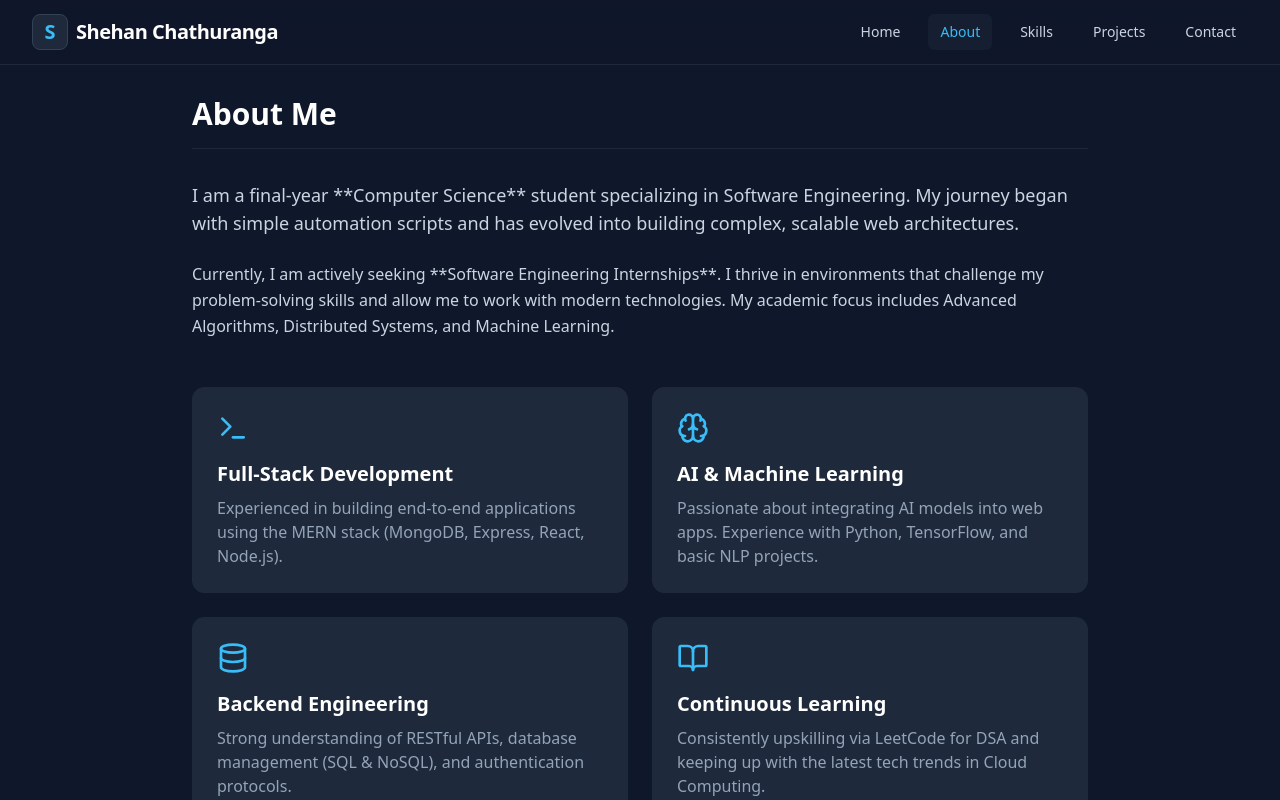
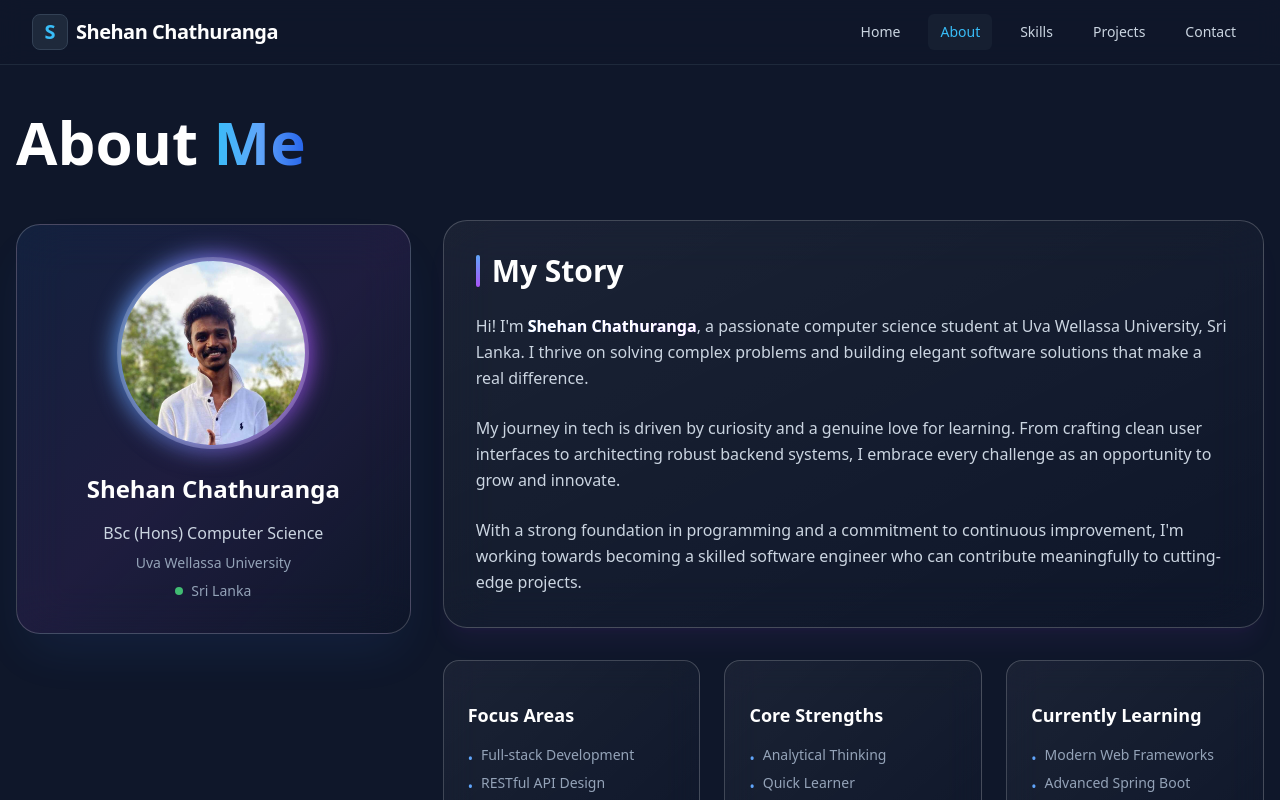
Before and after one commit to shehanchathu2/portfolio, a React (Vite) app: page /about in a window 1280 px wide. Shown: the top 800 px of the page. Built offline with nearby package versions, Linux system fonts and the light colour scheme.

Commit message:
redesign the about us page

```diff
--- a/src/pages/About.jsx
+++ b/src/pages/About.jsx
@@ -1,56 +1,165 @@
-import React from 'react';
-import { Terminal, BookOpen, Database, Brain } from 'lucide-react';
+import React from "react";
+import shehan1 from '../assets/shehan1.jpeg'
 
 const About = () => {
   return (
-    <div className="min-h-screen pt-24 pb-12 px-4 sm:px-6 lg:px-8">
-      <div className="max-w-4xl mx-auto">
-        <h2 className="text-3xl font-bold text-white mb-8 border-b border-slate-800 pb-4">About Me</h2>
+    <section className="min-h-screen pt-28 pb-16 px-4 relative overflow-hidden">
+      {/* Animated Background Elements */}
+      <div className="absolute inset-0 -z-10">
+        <div className="absolute top-20 left-10 w-72 h-72 bg-blue-500/10 rounded-full blur-3xl animate-pulse"></div>
+        <div className="absolute bottom-20 right-10 w-96 h-96 bg-purple-500/10 rounded-full blur-3xl animate-pulse delay-1000"></div>
+      </div>
 
-        <div className="space-y-6 text-slate-300 leading-relaxed">
-          <p className="text-lg">
-            I am a final-year **Computer Science** student specializing in Software Engineering.
-            My journey began with simple automation scripts and has evolved into building complex, scalable web architectures.
-          </p>
-          <p>
-            Currently, I am actively seeking **Software Engineering Internships**. I thrive in environments that challenge
-            my problem-solving skills and allow me to work with modern technologies. My academic focus includes
-            Advanced Algorithms, Distributed Systems, and Machine Learning.
-          </p>
+      <div className="max-w-7xl mx-auto">
+        {/* Hero Section */}
+        <div className="mb-12">
+          <h1 className="text-5xl md:text-6xl font-bold text-white mb-4">
+            About{" "}
+            <span className="bg-gradient-to-r from-primary via-blue-400 to-blue-600  bg-clip-text text-transparent">
+              Me
+            </span>
+          </h1>
         </div>
 
-        <div className="grid grid-cols-1 md:grid-cols-2 gap-6 mt-12">
-          {/* Card 1 */}
-          <div className="p-6 bg-surface rounded-xl border border-slate-800 hover:border-primary/50 transition-colors">
-            <Terminal className="text-primary h-8 w-8 mb-4" />
-            <h3 className="text-xl font-bold text-white mb-2">Full-Stack Development</h3>
-            <p className="text-secondary">Experienced in building end-to-end applications using the MERN stack (MongoDB, Express, React, Node.js).</p>
+        <div className="grid grid-cols-1 lg:grid-cols-3 gap-8">
+          {/* LEFT COLUMN - Profile Card (Mobile: Top, Desktop: Left) */}
+          <div className="lg:order-1 order-1">
+            <div className="rounded-3xl border border-white/20 bg-gradient-to-br from-blue-500/10 via-purple-500/10 to-transparent backdrop-blur-xl p-8 sticky top-28 shadow-2xl shadow-blue-500/10">
+              <div className="flex flex-col items-center text-center">
+                <div className="relative group">
+                  <div className="absolute inset-0 bg-gradient-to-r from-blue-400 to-purple-500 rounded-full blur-md group-hover:blur-lg transition-all"></div>
+                  <img
+                    src={shehan1}
+                    alt="Shehan Chathuranga"
+                    className="relative w-48 h-48 rounded-full object-cover border-4 border-white/20 shadow-xl"
+                  />
+                </div>
+
+                <h3 className="mt-6 text-2xl font-bold text-white">
+                  Shehan Chathuranga
+                </h3>
+
+                <div className="mt-4 space-y-2">
+                  <p className="text-slate-300 font-medium">
+                    BSc (Hons) Computer Science
+                  </p>
+                  <p className="text-slate-400 text-sm">
+                    Uva Wellassa University
+                  </p>
+                  <p className="text-slate-400 text-sm flex items-center justify-center gap-2">
+                    <span className="w-2 h-2 bg-green-400 rounded-full animate-pulse"></span>
+                    Sri Lanka
+                  </p>
+                </div>
+
+                {/* Stats */}
+
+              </div>
+            </div>
+            <div className="mt-8 grid grid-cols-1 gap-4 w-full">
+              {/* <StatCard title="University" value="Uva Wellassa University" /> */}
+              {/* <StatCard
+                title="Degree"
+                value="BSc (Hons) in CS"
+              /> */}
+            </div>
+
           </div>
 
-          {/* Card 2 */}
-          <div className="p-6 bg-surface rounded-xl border border-slate-800 hover:border-primary/50 transition-colors">
-            <Brain className="text-primary h-8 w-8 mb-4" />
-            <h3 className="text-xl font-bold text-white mb-2">AI & Machine Learning</h3>
-            <p className="text-secondary">Passionate about integrating AI models into web apps. Experience with Python, TensorFlow, and basic NLP projects.</p>
-          </div>
+          {/* MIDDLE & RIGHT COLUMNS */}
+          <div className="lg:col-span-2 lg:order-2 order-2 space-y-8">
+            {/* Bio Card */}
+            <div className="rounded-3xl border border-white/20 bg-gradient-to-br from-white/5 to-transparent backdrop-blur-xl p-8 hover:border-white/30 transition-all shadow-xl shadow-purple-500/5">
+              <div className="flex items-center gap-3 mb-6">
+                <div className="w-1 h-8 bg-gradient-to-b from-blue-400 to-purple-500 rounded-full"></div>
+                <h2 className="text-3xl font-bold text-white">My Story</h2>
+              </div>
 
-           {/* Card 3 */}
-           <div className="p-6 bg-surface rounded-xl border border-slate-800 hover:border-primary/50 transition-colors">
-            <Database className="text-primary h-8 w-8 mb-4" />
-            <h3 className="text-xl font-bold text-white mb-2">Backend Engineering</h3>
-            <p className="text-secondary">Strong understanding of RESTful APIs, database management (SQL & NoSQL), and authentication protocols.</p>
-          </div>
+              <div className="space-y-6 text-slate-300 leading-relaxed text-md">
+                <p>
+                  Hi! I'm <span className="text-white font-semibold bg-gradient-to-r from-blue-400 to-purple-500 bg-clip-text text-transparent">Shehan Chathuranga</span>,
+                  a passionate computer science student at Uva Wellassa University, Sri Lanka.
+                  I thrive on solving complex problems and building elegant software solutions
+                  that make a real difference.
+                </p>
 
-           {/* Card 4 */}
-           <div className="p-6 bg-surface rounded-xl border border-slate-800 hover:border-primary/50 transition-colors">
-            <BookOpen className="text-primary h-8 w-8 mb-4" />
-            <h3 className="text-xl font-bold text-white mb-2">Continuous Learning</h3>
-            <p className="text-secondary">Consistently upskilling via LeetCode for DSA and keeping up with the latest tech trends in Cloud Computing.</p>
+                <p>
+                  My journey in tech is driven by curiosity and a genuine love for learning.
+                  From crafting clean user interfaces to architecting robust backend systems,
+                  I embrace every challenge as an opportunity to grow and innovate.
+                </p>
+
+                <p>
+                  With a strong foundation in programming and a commitment to continuous improvement,
+                  I'm working towards becoming a skilled software engineer who can contribute
+                  meaningfully to cutting-edge projects.
+                </p>
+              </div>
+            </div>
+
+            {/* Skills Grid */}
+            <div className="grid grid-cols-1 md:grid-cols-3 gap-6">
+              <SkillCard
+                // icon="🎯"
+                title="Focus Areas"
+                items={["Full-stack Development", "RESTful API Design ", "Backend Architecture", "Scalable & Production-Ready Applications"]}
+              />
+              <SkillCard
+                // icon="💪"
+                title="Core Strengths"
+                items={["Analytical Thinking", "Quick Learner", "Strong Fundamentals", "Team Collaboration"]}
+              />
+              <SkillCard
+                // icon="📚"
+                title="Currently Learning"
+                items={["Modern Web Frameworks", "Advanced Spring Boot ", "Machine Learning & Computer Vision", "AI-Driven Web Applications  "]}
+              />
+            </div>
           </div>
         </div>
       </div>
-    </div>
+    </section>
   );
 };
 
+
+/* Reusable Components */
+const StatCard = ({ title, value }) => (
+  <div className="rounded-xl border border-white/10 bg-white/5 p-4 backdrop-blur-lg hover:bg-white/10 transition-all">
+    <div className="flex items-start justify-between gap-4">
+
+      {/* Left label */}
+      <div className="text-sm font-semibold bg-gradient-to-r from-blue-400 to-purple-500 bg-clip-text text-transparent">
+        {title}
+      </div>
+
+      {/* Right value */}
+      <div className="text-slate-300 text-sm text-right leading-snug max-w-[65%]">
+        {value}
+      </div>
+
+    </div>
+  </div>
+);
+
+
+
+const SkillCard = ({ icon, title, items }) => (
+  <div className="rounded-2xl border border-white/20 bg-gradient-to-br from-white/5 to-transparent backdrop-blur-lg p-6 hover:border-white/30 hover:shadow-lg hover:shadow-blue-500/10 transition-all group">
+    <div className="text-4xl mb-4 group-hover:scale-110 transition-transform">
+      {icon}
+    </div>
+    <h4 className="text-white font-semibold mb-4 text-lg">{title}</h4>
+    <ul className="space-y-1">
+      {items.map((item, index) => (
+        <li key={index} className="text-slate-400 text-sm flex items-start gap-2">
+          <span className="text-blue-400 mt-1">•</span>
+          <span>{item}</span>
+        </li>
+      ))}
+    </ul>
+  </div>
+);
+
+
 export default About;
--- a/src/pages/Home.jsx
+++ b/src/pages/Home.jsx
@@ -227,9 +227,9 @@ const Home = () => {
               </Link>
             </div>
 
-            <div className="grid md:grid-cols-3 gap-">
+            <div className="grid md:grid-cols-3 gap-6 md:gap-0">
               {projects.map((project, i) => (
-                <div key={i} className="group relative transition-all duration-500 hover:-translate-y-3">
+                <div key={i} className="group relative transition-all duration-500 md:hover:-translate-y-3">
 
                   <div className="p-8 pt-0 -mt-10 relative z-10">
                     <div className="bg-slate-900 border border-slate-800 p-6 rounded-2xl shadow-2xl group-hover:border-primary/30 transition-all duration-500">
--- a/src/pages/Skills.jsx
+++ b/src/pages/Skills.jsx
@@ -21,9 +21,21 @@ const Skills = () => {
   ];
 
   return (
-    <div className="min-h-screen pt-24 pb-12 px-4 sm:px-6 lg:px-8">
-      <div className="max-w-6xl mx-auto">
-        <h2 className="text-3xl font-bold text-white mb-8 border-b border-slate-800 pb-4">Technical Skills</h2>
+    <section className="min-h-screen pt-28 pb-16 px-4 relative overflow-hidden">
+      {/* Animated Background Elements */}
+      <div className="absolute inset-0 -z-10">
+        <div className="absolute top-20 left-10 w-72 h-72 bg-blue-500/10 rounded-full blur-3xl animate-pulse"></div>
+        <div className="absolute bottom-20 right-10 w-96 h-96 bg-purple-500/10 rounded-full blur-3xl animate-pulse delay-1000"></div>
+      </div>
+      <div className="max-w-7xl mx-auto">
+        <div className="mb-12">
+          <h1 className="text-5xl md:text-6xl font-bold text-white mb-4">
+            Technical{" "}
+            <span className="bg-gradient-to-r from-primary via-blue-400 to-blue-600  bg-clip-text text-transparent">
+              Skills
+            </span>
+          </h1>
+        </div>
 
         <div className="grid grid-cols-1 md:grid-cols-2 gap-8">
           {skillCategories.map((category, idx) => (
@@ -43,7 +55,7 @@ const Skills = () => {
           ))}
         </div>
       </div>
-    </div>
+      </section >
   );
 };
 
```
Also changed, not shown: src/assets/shehan1.jpeg (added).
